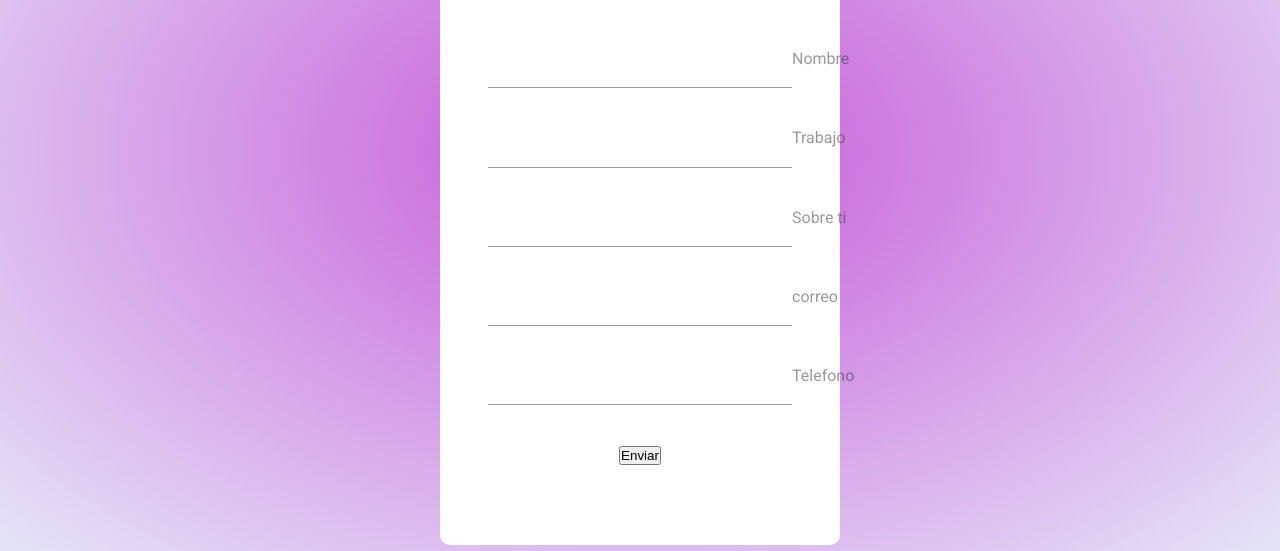
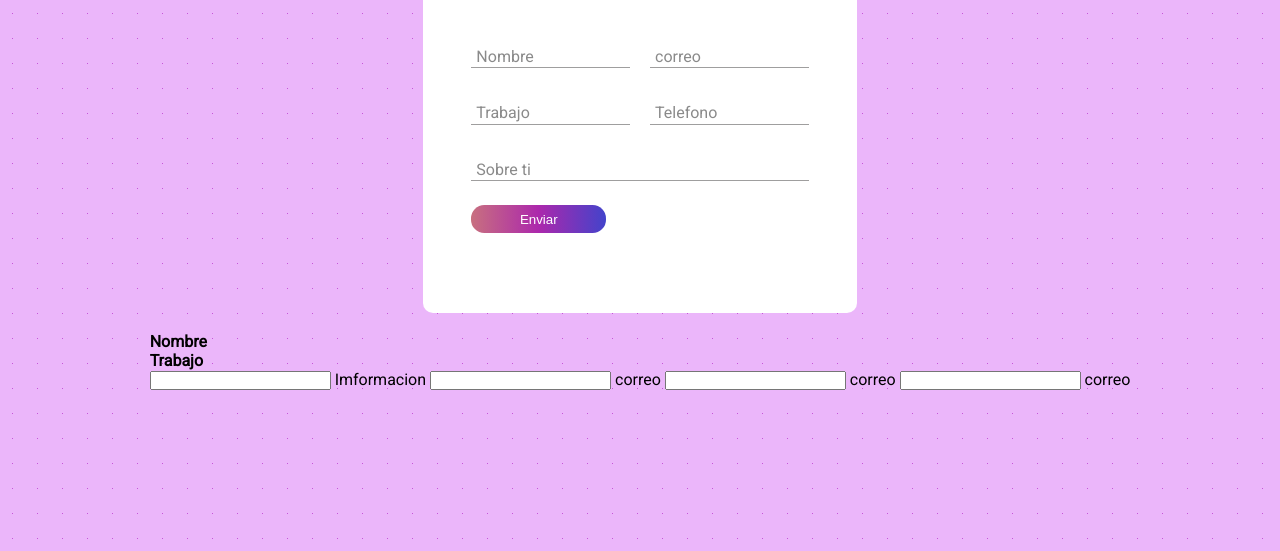
Before and after one commit to victoriaramos2777/Formulario-de-Safeme, a plain HTML site: page index.html in a window 1280 px wide. Shown: the part 249-800 px from the top of the page. Drawn offline with Linux system fonts and the light colour scheme.

Commit message:
html estructurado estilo agregado

```diff
--- a/index.html
+++ b/index.html
@@ -8,8 +8,7 @@
     <style>
       @import url('https://fonts.googleapis.com/css2?family=Roboto:wght@300;400&display=swap');
       </style>
-
-    <title>Formulario de Safeme </title>
+       <title>Formulario de Safeme </title>
 </head>
 <body>
     <header>
@@ -18,47 +17,61 @@
 
            <div class="form__title__cont">
 
-                  <div class="form__title__cont2">
+                  <div class="form__title__cont__cont2">
                      <input type="text" id="name" placeholder=" " class="form__title__cont__cont2__in">
                      <label for="name" class="form__title__cont__cont2__in__la">Nombre</label>
-                     <span class="form__title__cont__cont2__in__la__sp" ></span>
                   </div>
 
-                  <div class="form__title__cont2">
+                  <div class="form__title__cont__cont2">
+                    <input type="text" id="correo" placeholder=" " class="form__title__cont__cont2__in">
+                    <label for="name" class="form__title__cont__cont2__in__la">correo</label>
+                 </div>
+
+                 <div class="form__title__cont__cont2">
                     <input type="text" id="name" placeholder=" " class="form__title__cont__cont2__in">
                     <label for="name" class="form__title__cont__cont2__in__la">Trabajo</label>
-                    <span class="form__title__cont__cont2__in__la__sp" ></span>
+                 </div>
+                 <div class="form__title__cont__cont2">
+                    <input type="text" id="phone" placeholder=" " class="form__title__cont__cont2__in">
+                    <label for="number" class="form__title__cont__cont2__in__la" >Telefono</label>
                  </div>
 
-                 <div class="form__title__cont2">
+                 <div class="form__title__cont__cont2" id="completo">
                     <input type="text" id="name" placeholder=" " class="form__title__cont__cont2__in">
-                    <label for="name" class="form__title__cont__cont2__in__la">Sobre ti</label>
-                    <span class="form__title__cont__cont2__in__la__sp" ></span>
+                    <label for="name"     class="form__title__cont__cont2__in__la">Sobre ti</label>
                  </div>
 
-                 <div class="form__title__cont2">
-                    <input type="text" id="correo" placeholder=" " class="form__title__cont__cont2__in">
-                    <label for="name" class="form__title__cont__cont2__in__la" >correo</label>
-                    <span class="form__title__cont__cont2__in__la__sp" ></span>
-                 </div>
-
-                 <div class="form__title__cont2">
-                    <input type="text" id="name" placeholder=" " class="form__title__cont__cont2__in">
-                    <label for="name" class="form__title__cont__cont2__in__la">Telefono</label>
-                    <span class="form__title__cont__cont2__in__la__sp" ></span>
-                 </div>
-
+               </div>
                  <div class="boton">
-                  <input type="submit" class="submit" id="submit" value="Enviar">
+                  <input type="submit" class="boton__submit" id="submit" value="Enviar">
                  </div>
 
 
 
 
-           </div>
          </form>
 
     </header>
+
+    <footer id="footer">
+      <div id="contenedor">
+         <img src="" class="image" alt="">
+         <h4 id="text1" class="">Nombre</h4>
+          <h4 id="text2"> Trabajo</h4>
+      </div>
+      <div>
+         <form>
+            <input type="text" placeholder=" ">
+            <label for="name">Imformacion</label>
+            <input type="text" placeholder=" ">
+            <label for="email"> correo</label>
+            <input type="text" placeholder=" ">
+            <label for="email"> correo</label>
+            <input type="text" placeholder=" ">
+            <label for="email"> correo</label>
+         </form>
+      </div>
+    </footer>
     <script src="./index.js"></script>
 </body>
 </html>
--- a/index.js
+++ b/index.js
@@ -7,7 +7,9 @@ const form =document.getElementById ("forma");
 
 //constante de contenedor del contenido inyectado con js
 
-const contenedor = document.getElementById("")
+const contenedor = document.getElementById("cont")
+
+
 //crear evenlistener para la form
 
 
@@ -21,8 +23,13 @@ form.addEventListener( "submit" , (event) =>{
         correo: correo.value,
     }
 
+    const {name, correo} = formulario;
+
+    const cuadrohtmlconInfo = crearCuadroDeforma(name, correo)
+
     console.log(formulario);
 
+     container.insertAdjacentHTML('beforeend',cuadrohtmlconInfo)
 });
 
 
@@ -50,3 +57,19 @@ function crearCuadroDeforma( name,correo) {
 
     return cuadrohtml;
 }const cuadrohtmlconInfo = crearCuadroDeforma ()
+
+// Llamar al button submit
+
+
+const  boton = document.getElementById("submit");
+
+submit.addEventListener("click", (e) => {
+  console.log(e.target)
+});
+
+// Validar nombre
+/*function validarNombre(nombre) {
+  if (nombre != " ") {
+    return true;
+  }
+}*/
--- a/style.scss
+++ b/style.scss
@@ -6,53 +6,65 @@
 
 body {
     font-family: 'Roboto', sans-serif;
-    background-color: #e5e5f7;
-    background-image: radial-gradient(#c657d8 0.5px  ,transparent );
+    background-color: #e7a5f9ce;
+    background-image: radial-gradient(#c657d8 0.5px, transparent 0.5px);
+    background-size: 25px 25px;
     display: flex;
     flex-direction: column;
     justify-content: center;
-    min-height: 100vh;
+    align-items: center;
+    width: 100%;
 }
 
 .form {
     background-color: #fff;
-    width: 90%;
-    max-width: 400px;
+    width: 100%;
+   // max-width: 400px;
     margin: auto;
     padding: 5em 3em;
     border-radius: 10px;
     text-align: center;
     margin-top: 6em;
-    display: flex;
-    flex-direction: column;
-    justify-content: center;
     &__title{
-        font-size: 2em;
-        margin-bottom: 10%;
+        font-size: 3em;
+        font-weight: 700;
+        background: linear-gradient(to right , rgb(200, 112, 127), rgb(172, 40, 172), rgb(67, 67, 203));
+         -webkit-background-clip: text;
+        -webkit-text-fill-color: transparent;
+         margin-bottom: 10%;
 
-        display:flex;
-        &__cont{
+    &__cont{
             margin-top: 3em;
             display: grid;
-            gap: 2.5em;
+            grid-template-columns: repeat(2, 1fr);
+            grid-gap:20px;
+            grid-template-rows: repeat(3,1fr);
+
+
             &__cont2{
                 position: relative;
                  color: #5757577e;
+                 width: 100%;
                  &__in{
                     width: 100%;
                     background-color: none;
-                    color: #e5e5f7;
-                    font-size:1rem;
-                    padding: .6em .3em;
+                    color: #0b0b0c;
+                    font-size:.8rem;
+                    padding: .8em .3em;
                     border: none;
                     outline: none;
                     border-bottom: 1px solid  #3d3c3c7e;
                     font-family: 'Roboto', sans-serif;
+
                     &__la{
-                        color: #3130307e;
+                        color: #1312127e;
                         cursor: pointer;
                         position: absolute;
+                        top: 0;
+                        left: 5px;
 
+                        transform: translateY(15px);
+                        transition: transform .5s ,color .3s;
                     }
                  }
 
@@ -63,3 +75,29 @@ body {
         }
     }
 }
+ .form__title__cont__cont2__in:focus + .form__title__cont__cont2__in__la,
+     .form__title__cont__cont2__in:not(:placeholder-shown) + .form__title__cont__cont2__in__la{
+    transform: translateX(-12px) scale(.7);
+    transform-origin: left top;
+    color: blueviolet;
+ }
+
+
+#completo{
+    grid-column: 1/3;
+    width: 100%;
+
+}
+.boton{
+    display: flex;
+    &__submit{
+        margin-top: 7%;
+        width: 40%;
+        color:#fff;
+        background-image: linear-gradient(to right , rgb(200, 112, 127), rgb(172, 40, 172), rgb(67, 67, 203));
+        border-radius: 1em;
+         padding: .5em;
+         border: none;
+
+    }
+}
```
Also changed, not shown: style.css, 1 other file.
